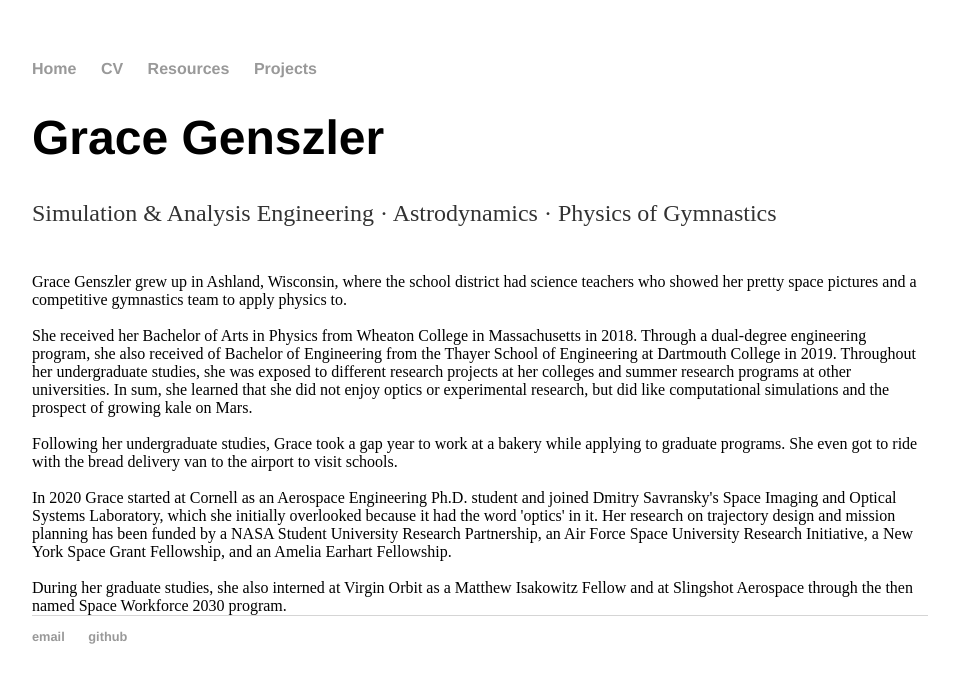
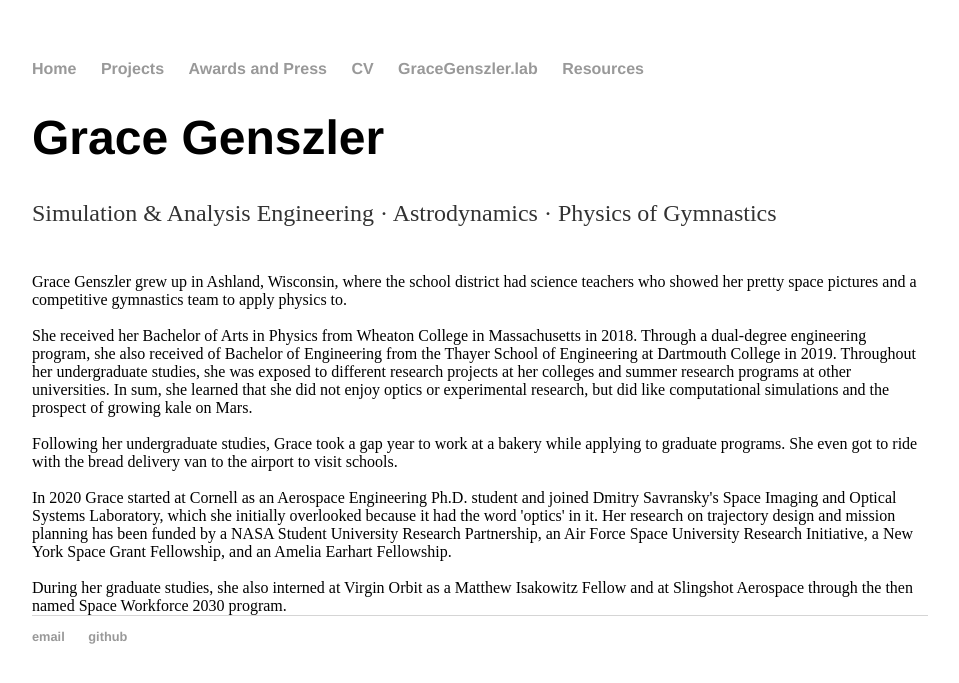
Before and after one commit to ggenszler/ggenszler.github.io, a Jekyll site: the page built from index.html, in a window 1280 px wide. Shown: the top 683 px of the page, without its empty margins (160-1119 px from the left). Built offline with Jekyll 4.4.1, drawn with Linux system fonts in a browser that asks for light colours.

Commit message:
Update default.html

```diff
--- a/_layouts/default.html
+++ b/_layouts/default.html
@@ -9,9 +9,11 @@
 			<nav>
 	    		<ul>
 	        		<li><a href="/">Home</a></li>
+					<li><a href="/projects">Projects</a></li>
+					<li><a href="/awardsPress">Awards and Press</a></li>
 	        		<li><a href="/cv">CV</a></li>
+					<li><a href="/gracegenszlerlab">GraceGenszler.lab</a></li>
 					<li><a href="/resources">Resources</a></li>
-					<li><a href="/projects">Projects</a></li>
 	    		</ul>
 			</nav>
 			<div class="container">
```
